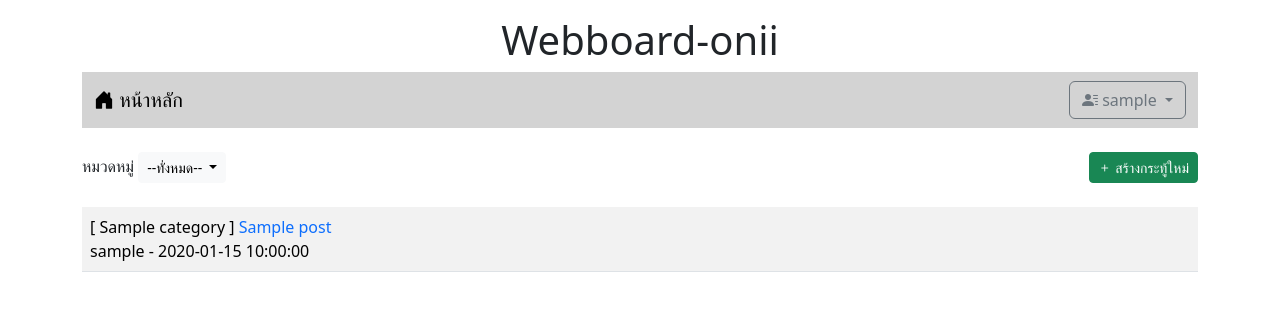
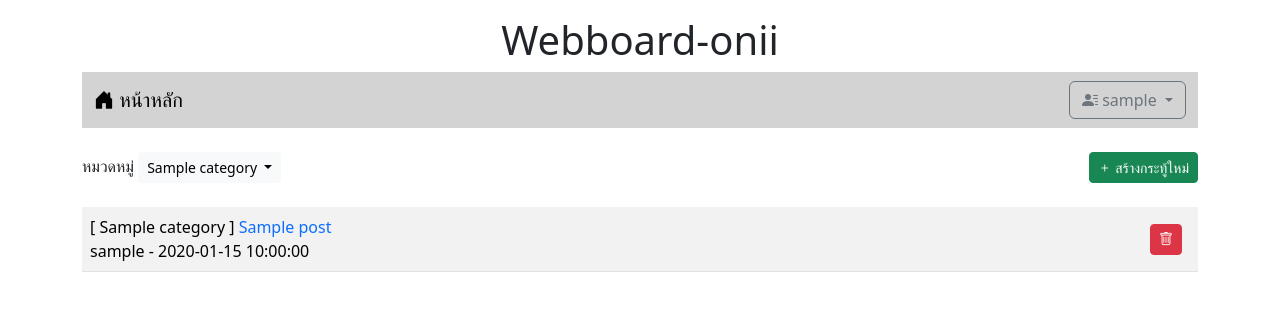
Before and after one commit to s6603052413094/Webboard-001, a PHP site: page /index.php?category=1 in a window 1280 px wide. Shown: the top 311 px of the page. Run offline with PHP 8.4, Linux system fonts and the light colour scheme; the visitor is signed in with stand-in values (Sample User, id 1); tables that the repository leaves empty or names only in its code hold one stand-in row (values such as "Sample post").

```diff
--- a/index.php
+++ b/index.php
@@ -20,44 +20,72 @@
         <div class="mt-4 d-flex justify-content-between">
         <div>
         <label>หมวดหมู่</label>
-                <span class="dropdown">
-                    <button class="btn btn-light btn-sm dropdown-toggle" type="button" data-bs-toggle="dropdown" aria-expanded="false">
-                        --ทั่งหมด--
+        <div class="btn-group">
+            <button type="button" class="btn btn-light btn-sm dropdown-toggle" data-bs-toggle="dropdown" aria-expanded="false">
+                <?php
+                    if (isset($_GET['category']) && $_GET['category'] != 'all') {
+                        $conn = new PDO("mysql:host=localhost;dbname=webboard;charset=utf8","root","");
+                        $sql = "SELECT name FROM category WHERE id = " . $_GET['category'];
+                        $result = $conn->query($sql);
+                        $row = $result->fetch();
+                        echo $row['name'];
+                    } else {
+                        echo '--ทั้งหมด--';
+                    }
+                ?>
             </button>
             <ul class="dropdown-menu">
-                    <li><a class="dropdown-item" href="#">ALL</a></li>
+                <li><a class="dropdown-item" href="index.php">ทั้งหมด</a></li>
                 <?php
                     $conn = new PDO("mysql:host=localhost;dbname=webboard;charset=utf8","root","");
                     $sql = "SELECT * FROM category";
-                            foreach($conn->query($sql) as $row) {
-                                echo "<li><a class=dropdown-item href=#>$row[name]</a></li>";
+                    foreach ($conn->query($sql) as $row) {
+                        $selected_category = (isset($_GET['category']) && $_GET['category'] == $row['id']) ? 'active' : '';
+                        echo "<li><a class='dropdown-item $selected_category' href='index.php?category=$row[id]'>$row[name]</a></li>";
                     }
                     $conn = null;
                 ?>
             </ul>
-                </span>
         </div>
-            <?php if(isset($_SESSION['id'])){?>
+    </div>
+            <?php if (isset($_SESSION['id'])) { ?>
             <div>
                 <a href="newpost.php" class="btn btn-success btn-sm"><i class="bi bi-plus"></i> สร้างกระทู้ใหม่</a>
             </div>
-            <?php }?>
+            <?php } ?>
         </div>
 
         <table class="table table-striped mt-4">
             <?php
                 $conn = new PDO("mysql:host=localhost;dbname=webboard;charset=utf8","root","");
+                $category_condition = (isset($_GET['category']) && $_GET['category'] != 'all') ? 'WHERE t3.id = ' . $_GET['category'] : '';
                 $sql = "SELECT t3.name, t1.title, t1.id, t2.login, t1.post_date FROM post as t1
                     INNER JOIN user as t2 ON (t1.user_id = t2.id)
                     INNER JOIN category as t3 ON (t1.cat_id = t3.id)
+                    $category_condition
                     ORDER BY t1.post_date DESC";
                 $result = $conn->query($sql);
                 while ($row = $result->fetch()) {
-                    echo "<tr><td>[ $row[0] ] <a href=post.php?id=$row[2] style=text-decoration:none>$row[1]</a><br>$row[3] - $row[4]</td></tr>";
+                    echo "<tr><td class='d-flex justify-content-between'><div>[ $row[0] ] <a href=post.php?id=$row[2] style=text-decoration:none>$row[1]</a><br>$row[3] - $row[4]</div>";
+
+                    if (isset($_SESSION['id']) && $_SESSION['role'] == 'a') {
+                        echo "<div class='me-2 align-self-center'><a href='delete.php?id=$row[2]' class='btn btn-danger btn-sm' onclick='return confirmDelete()'><i class='bi bi-trash'></i></a></div>";
+                    }
+
+                    echo "</td></tr>";
                 }
                 $conn = null;
             ?>
         </table>
+
+        <script>
+            function confirmDelete(postId) {
+                var confirmDelete = confirm('ต้องการลบจริงหรือไม่?');
+                if (confirmDelete) {
+                    window.location.href = 'delete.php?id=' + postId;
+                }
+            }
+        </script>
     </div>
 </body>
 </html>
--- a/register.php
+++ b/register.php
@@ -44,6 +44,12 @@
                                 <label class="col-lg-3 col-form-label">รหัสผ่าน: </label>
                                 <div class="col-lg-9">
                                     <input type="password" name="pwd" class="form-control" require>
+                                </div>
+                            </div>
+                            <div class="row mt-3">
+                                <label class="col-lg-3 col-form-label">ยืนยันรหัสผ่าน: </label>
+                                <div class="col-lg-9">
+                                    <input type="password" name="pwd" class="form-control" required>
                                 </div>
                             </div>
                             <div class="row mt-3">
```
Also changed, not shown: delete.php (+11 -19 lines), login.php (+7 -21 lines), post.php (+11 -10 lines). Lines whose indentation alone changed are shown as unchanged.
